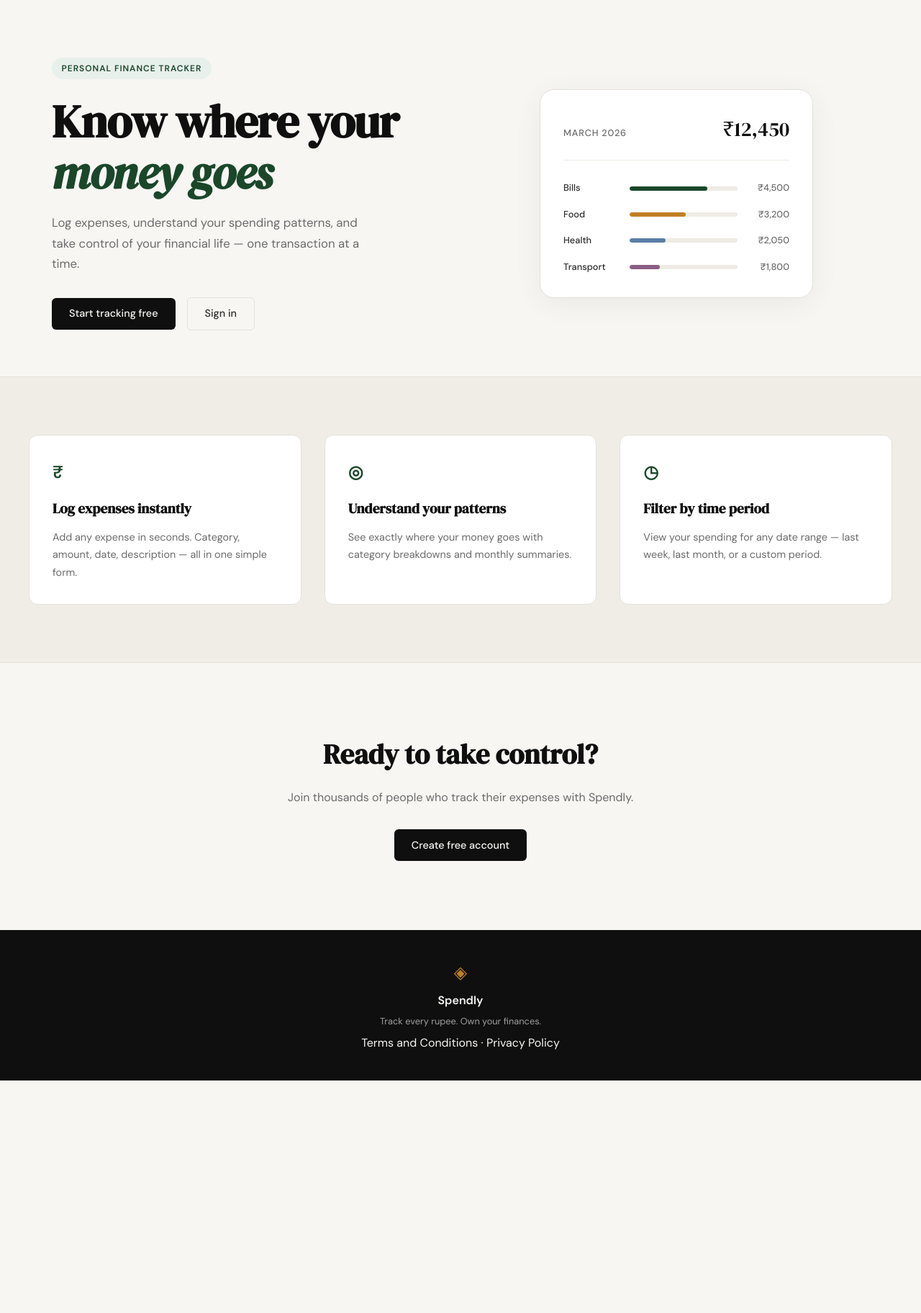
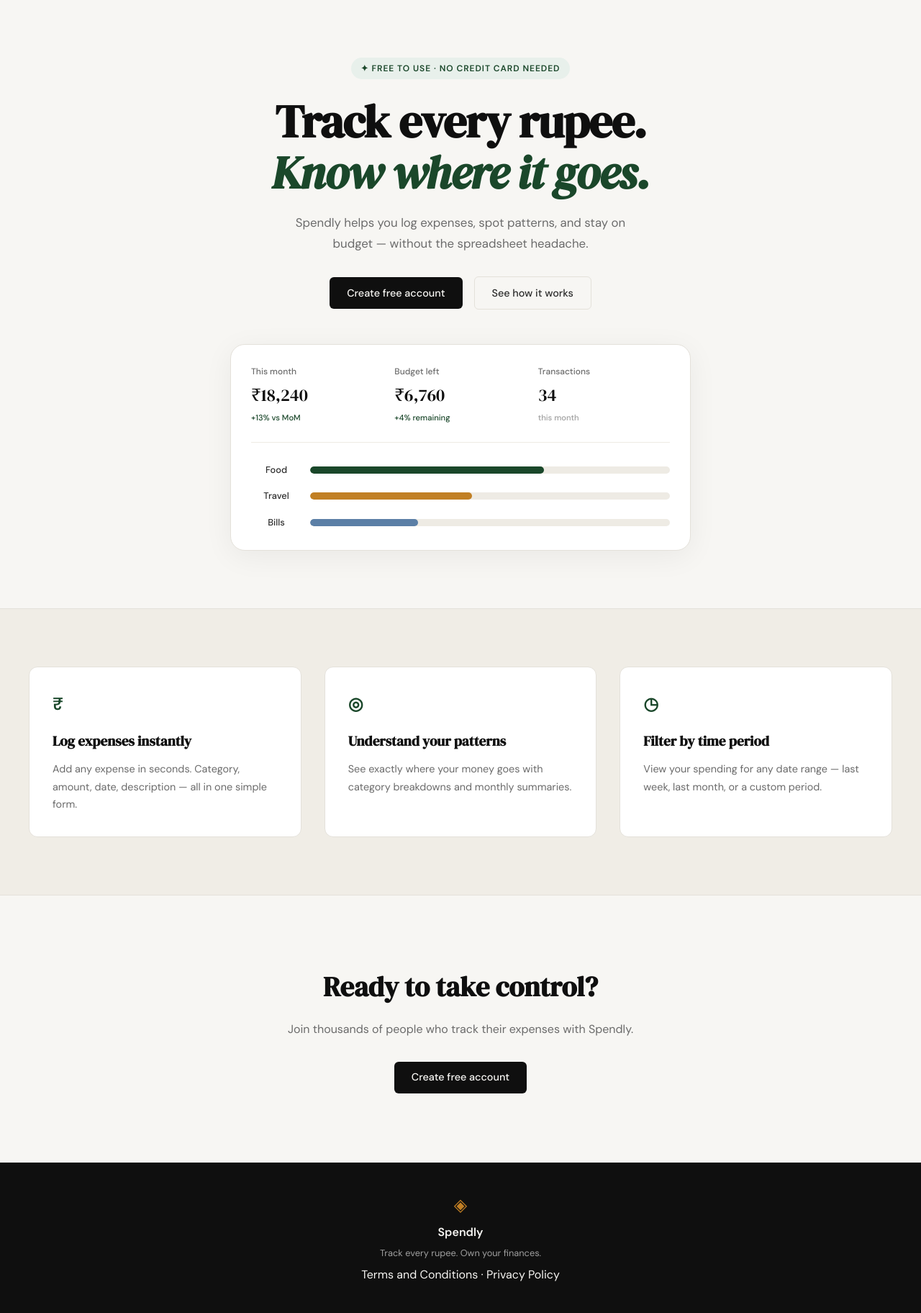
Before and after one commit to Mehek20/Spendly, a Flask app: page / in a window 1280 px wide. Shown: the part 61-1885 px from the top of the page at 72% size. Before the commit the page ends 1562 px from the top, so only its background shows below. Run offline with Flask 3, Linux system fonts and the light colour scheme.

Commit message:
landing: add youtube modal on see how it works click

```diff
--- a/file.txt
+++ b/file.txt
@@ -39,11 +39,11 @@
 footer link href from "#" to "/privacy".
 4. Make sure the appearance looks like the website's theme
 
-git commit -m "landing: add privacy policy page and route”
+git commit -m "landing: add privacy policy page and route"
 
 I've attached a screenshot of the updated Spendly hero section design.
 
-Modify only the hero section in templates/landing.html and static/css/landing.css
+Modify only the hero section in @templates/landing.html and @static/css/landing.css
 to match this image exactly. Do not touch any other part of the page.
 
 Changes to implement:
@@ -59,7 +59,7 @@
 
 git commit -m "landing: redesign hero section to match mockup”
 
-Add a modal to templates/landing.html that opens when the user clicks
+Add a modal to @templates/landing.html that opens when the user clicks
 "See how it works".
 
 Requirements:
--- /dev/null
+++ b/static/css/landing.css
@@ -0,0 +1,149 @@
+/* ------------------------------------------------------------------ */
+/* Hero — centered single-column layout                                */
+/* ------------------------------------------------------------------ */
+
+.hero {
+    grid-template-columns: 1fr;
+    text-align: center;
+    gap: 3rem;
+    padding: 5rem 2rem 5rem;
+}
+
+.hero-inner {
+    display: flex;
+    flex-direction: column;
+    align-items: center;
+}
+
+.hero-subtitle {
+    max-width: 480px;
+    margin-left: auto;
+    margin-right: auto;
+    margin-bottom: 2rem;
+}
+
+.hero-actions { justify-content: center; }
+
+.hero-visual {
+    display: flex;
+    justify-content: center;
+    width: 100%;
+}
+
+/* ------------------------------------------------------------------ */
+/* Mock dashboard                                                      */
+/* ------------------------------------------------------------------ */
+
+.mock-dashboard {
+    background: var(--paper-card);
+    border: 1px solid var(--border);
+    border-radius: var(--radius-lg);
+    padding: 1.75rem;
+    width: 100%;
+    max-width: 640px;
+    box-shadow: 0 8px 40px rgba(0, 0, 0, 0.06);
+}
+
+/* Stat row */
+
+.mock-stats {
+    display: grid;
+    grid-template-columns: repeat(3, 1fr);
+    gap: 1rem;
+    margin-bottom: 1.75rem;
+    padding-bottom: 1.5rem;
+    border-bottom: 1px solid var(--border-soft);
+}
+
+.mock-stat { text-align: left; }
+
+.mock-stat-label {
+    font-size: 0.75rem;
+    font-weight: 500;
+    color: var(--ink-muted);
+    margin-bottom: 0.25rem;
+}
+
+.mock-stat-value {
+    font-family: var(--font-display);
+    font-size: 1.5rem;
+    color: var(--ink);
+    margin-bottom: 0.2rem;
+}
+
+.mock-stat-change {
+    font-size: 0.7rem;
+    font-weight: 500;
+}
+
+.mock-stat-change.positive { color: var(--accent); }
+.mock-stat-change.neutral  { color: var(--ink-faint); }
+
+/* Bar chart rows — no amount column */
+
+.mock-dashboard .mock-bar-row {
+    grid-template-columns: 70px 1fr;
+}
+
+.mock-dashboard .mock-bar-track { height: 10px; }
+
+/* ------------------------------------------------------------------ */
+/* Video modal                                                         */
+/* ------------------------------------------------------------------ */
+
+.modal-overlay {
+    display: none;
+    position: fixed;
+    inset: 0;
+    background: rgba(0, 0, 0, 0.72);
+    z-index: 500;
+    align-items: center;
+    justify-content: center;
+    padding: 2rem;
+}
+
+.modal-overlay.is-open { display: flex; }
+
+.modal-box {
+    position: relative;
+    background: #000;
+    border-radius: var(--radius-lg);
+    width: 100%;
+    max-width: 800px;
+    overflow: hidden;
+    box-shadow: 0 24px 80px rgba(0, 0, 0, 0.5);
+}
+
+.modal-close {
+    position: absolute;
+    top: 0.6rem;
+    right: 0.6rem;
+    z-index: 10;
+    background: rgba(0, 0, 0, 0.55);
+    border: none;
+    color: #fff;
+    width: 2rem;
+    height: 2rem;
+    border-radius: 50%;
+    font-size: 1.25rem;
+    line-height: 1;
+    cursor: pointer;
+    display: flex;
+    align-items: center;
+    justify-content: center;
+    transition: background 0.15s;
+}
+
+.modal-close:hover { background: rgba(0, 0, 0, 0.85); }
+
+.modal-video-wrap {
+    aspect-ratio: 16 / 9;
+    width: 100%;
+}
+
+.modal-video-wrap iframe {
+    width: 100%;
+    height: 100%;
+    display: block;
+    border: none;
+}
--- a/templates/landing.html
+++ b/templates/landing.html
@@ -1,60 +1,66 @@
 {% extends "base.html" %}
 
 {% block title %}Spendly — Track Every Rupee{% endblock %}
+
+{% block head %}
+<link rel="stylesheet" href="{{ url_for('static', filename='css/landing.css') }}">
+{% endblock %}
 
 {% block content %}
 
 <section class="hero">
     <div class="hero-inner">
-        <div class="hero-badge">Personal Finance Tracker</div>
+        <div class="hero-badge">✦ Free to use · No credit card needed</div>
         <h1 class="hero-title">
-            Know where your<br>
-            <em>money goes</em>
+            Track every rupee.<br>
+            <em>Know where it goes.</em>
         </h1>
         <p class="hero-subtitle">
-            Log expenses, understand your spending patterns,
-            and take control of your financial life —
-            one transaction at a time.
+            Spendly helps you log expenses, spot patterns, and stay
+            on budget — without the spreadsheet headache.
         </p>
         <div class="hero-actions">
-            <a href="{{ url_for('register') }}" class="btn-primary">Start tracking free</a>
-            <a href="{{ url_for('login') }}" class="btn-ghost">Sign in</a>
+            <a href="{{ url_for('register') }}" class="btn-primary">Create free account</a>
+            <a href="#" class="btn-ghost" id="open-video-modal">See how it works</a>
         </div>
     </div>
     <div class="hero-visual">
-        <div class="mock-card">
-            <div class="mock-card-header">
-                <span class="mock-label">March 2026</span>
-                <span class="mock-total">₹12,450</span>
+        <div class="mock-dashboard">
+            <div class="mock-stats">
+                <div class="mock-stat">
+                    <div class="mock-stat-label">This month</div>
+                    <div class="mock-stat-value">₹18,240</div>
+                    <div class="mock-stat-change positive">+13% vs MoM</div>
+                </div>
+                <div class="mock-stat">
+                    <div class="mock-stat-label">Budget left</div>
+                    <div class="mock-stat-value">₹6,760</div>
+                    <div class="mock-stat-change positive">+4% remaining</div>
+                </div>
+                <div class="mock-stat">
+                    <div class="mock-stat-label">Transactions</div>
+                    <div class="mock-stat-value">34</div>
+                    <div class="mock-stat-change neutral">this month</div>
+                </div>
             </div>
             <div class="mock-bars">
                 <div class="mock-bar-row">
+                    <span class="mock-cat">Food</span>
+                    <div class="mock-bar-track">
+                        <div class="mock-bar" style="width: 65%"></div>
+                    </div>
+                </div>
+                <div class="mock-bar-row">
+                    <span class="mock-cat">Travel</span>
+                    <div class="mock-bar-track">
+                        <div class="mock-bar mock-bar-2" style="width: 45%"></div>
+                    </div>
+                </div>
+                <div class="mock-bar-row">
                     <span class="mock-cat">Bills</span>
                     <div class="mock-bar-track">
-                        <div class="mock-bar" style="width: 72%"></div>
+                        <div class="mock-bar mock-bar-3" style="width: 30%"></div>
                     </div>
-                    <span class="mock-amt">₹4,500</span>
-                </div>
-                <div class="mock-bar-row">
-                    <span class="mock-cat">Food</span>
-                    <div class="mock-bar-track">
-                        <div class="mock-bar mock-bar-2" style="width: 52%"></div>
-                    </div>
-                    <span class="mock-amt">₹3,200</span>
-                </div>
-                <div class="mock-bar-row">
-                    <span class="mock-cat">Health</span>
-                    <div class="mock-bar-track">
-                        <div class="mock-bar mock-bar-3" style="width: 33%"></div>
-                    </div>
-                    <span class="mock-amt">₹2,050</span>
-                </div>
-                <div class="mock-bar-row">
-                    <span class="mock-cat">Transport</span>
-                    <div class="mock-bar-track">
-                        <div class="mock-bar mock-bar-4" style="width: 28%"></div>
-                    </div>
-                    <span class="mock-amt">₹1,800</span>
                 </div>
             </div>
         </div>
@@ -89,4 +95,62 @@
     </div>
 </section>
 
+<!-- Video modal -->
+<div id="video-modal" class="modal-overlay" aria-hidden="true">
+    <div class="modal-box">
+        <button class="modal-close" aria-label="Close video">&times;</button>
+        <div class="modal-video-wrap">
+            <iframe
+                id="video-frame"
+                src=""
+                data-src="https://www.youtube.com/embed/dQw4w9WgXcQ"
+                title="How Spendly works"
+                frameborder="0"
+                allow="accelerometer; autoplay; clipboard-write; encrypted-media; gyroscope; picture-in-picture"
+                allowfullscreen>
+            </iframe>
+        </div>
+    </div>
+</div>
+
 {% endblock %}
+
+{% block scripts %}
+<script>
+(function () {
+    var modal    = document.getElementById('video-modal');
+    var frame    = document.getElementById('video-frame');
+    var trigger  = document.getElementById('open-video-modal');
+    var closeBtn = modal.querySelector('.modal-close');
+
+    function openModal() {
+        frame.src = frame.dataset.src;
+        modal.setAttribute('aria-hidden', 'false');
+        modal.classList.add('is-open');
+        document.body.style.overflow = 'hidden';
+    }
+
+    function closeModal() {
+        frame.src = '';
+        modal.setAttribute('aria-hidden', 'true');
+        modal.classList.remove('is-open');
+        document.body.style.overflow = '';
+    }
+
+    trigger.addEventListener('click', function (e) {
+        e.preventDefault();
+        openModal();
+    });
+
+    closeBtn.addEventListener('click', closeModal);
+
+    modal.addEventListener('click', function (e) {
+        if (e.target === modal) closeModal();
+    });
+
+    document.addEventListener('keydown', function (e) {
+        if (e.key === 'Escape') closeModal();
+    });
+}());
+</script>
+{% endblock %}
```
